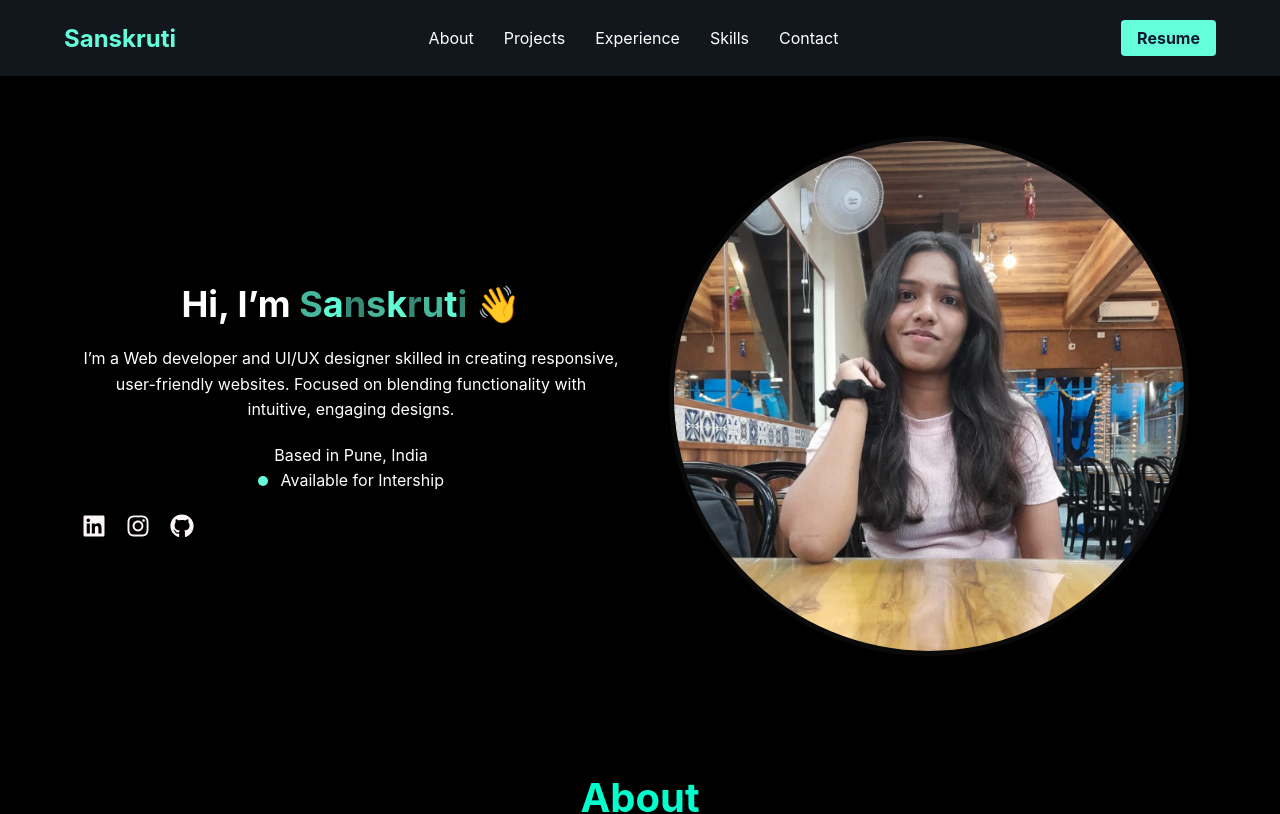
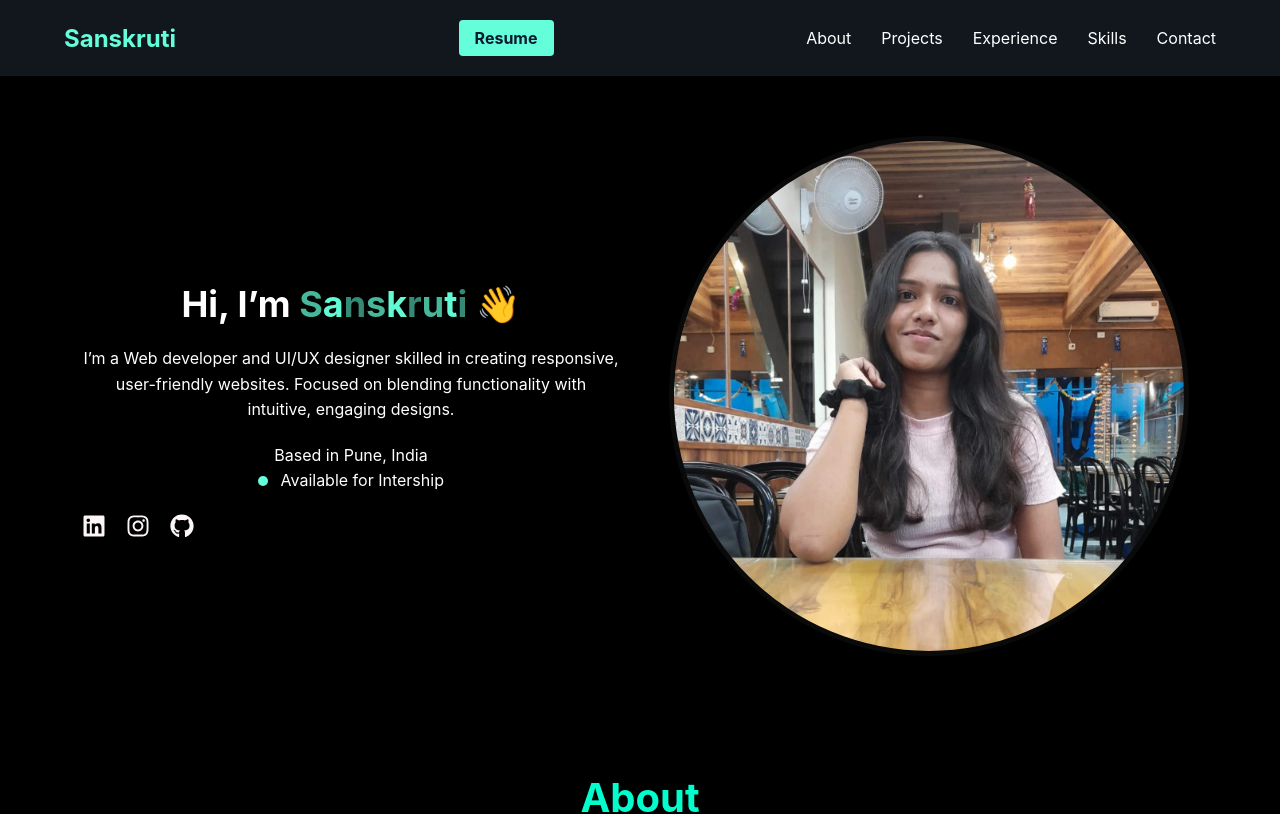
Before and after one commit to sanskrutiahire23/portfolio, a React (Create React App) app: page / in a window 1280 px wide. Shown: the top 814 px of the page. Built offline with nearby package versions, Linux system fonts and the light colour scheme.

Commit message:
Update Header.jsx

```diff
--- a/src/Components/Header.jsx
+++ b/src/Components/Header.jsx
@@ -9,20 +9,18 @@ function Header() {
         <div className="logo">
           <span>Sanskruti</span>
         </div>
+        <div className="actions">
+          <a href={resume} download={resume} className="btn-download-cv">Resume</a>
+        </div>
         <nav className="nav-links">
           <ul>
             <li><a href="#about">About</a></li>
             <li><a href="#projects">Projects</a></li>
             <li><a href="#experience">Experience</a></li>
             <li><a href="#skills">Skills</a></li>
-
             <li><a href="#contact">Contact</a></li>
           </ul>
         </nav>
-        <div className="actions">
-
-          <a href={resume} download={resume} className="btn-download-cv">Resume</a>
-        </div>
       </div>
     </header>
   );
```
